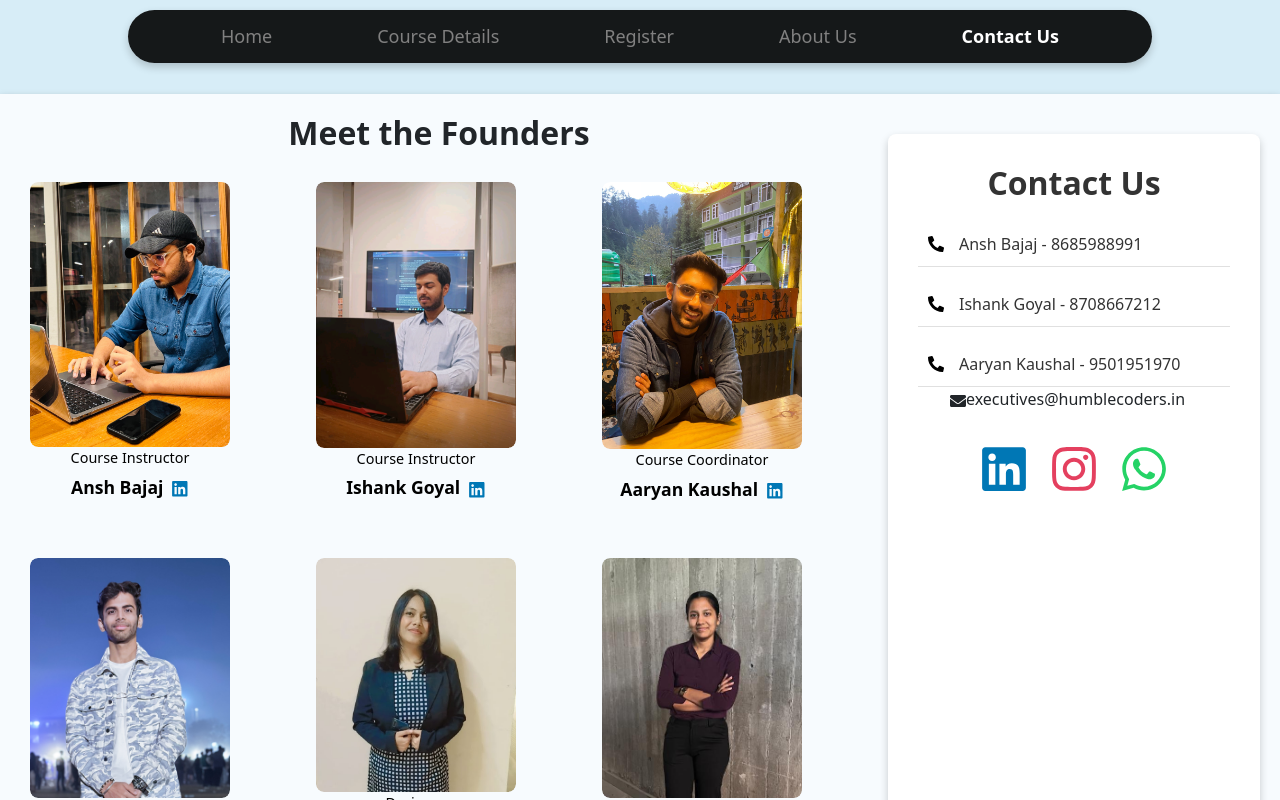
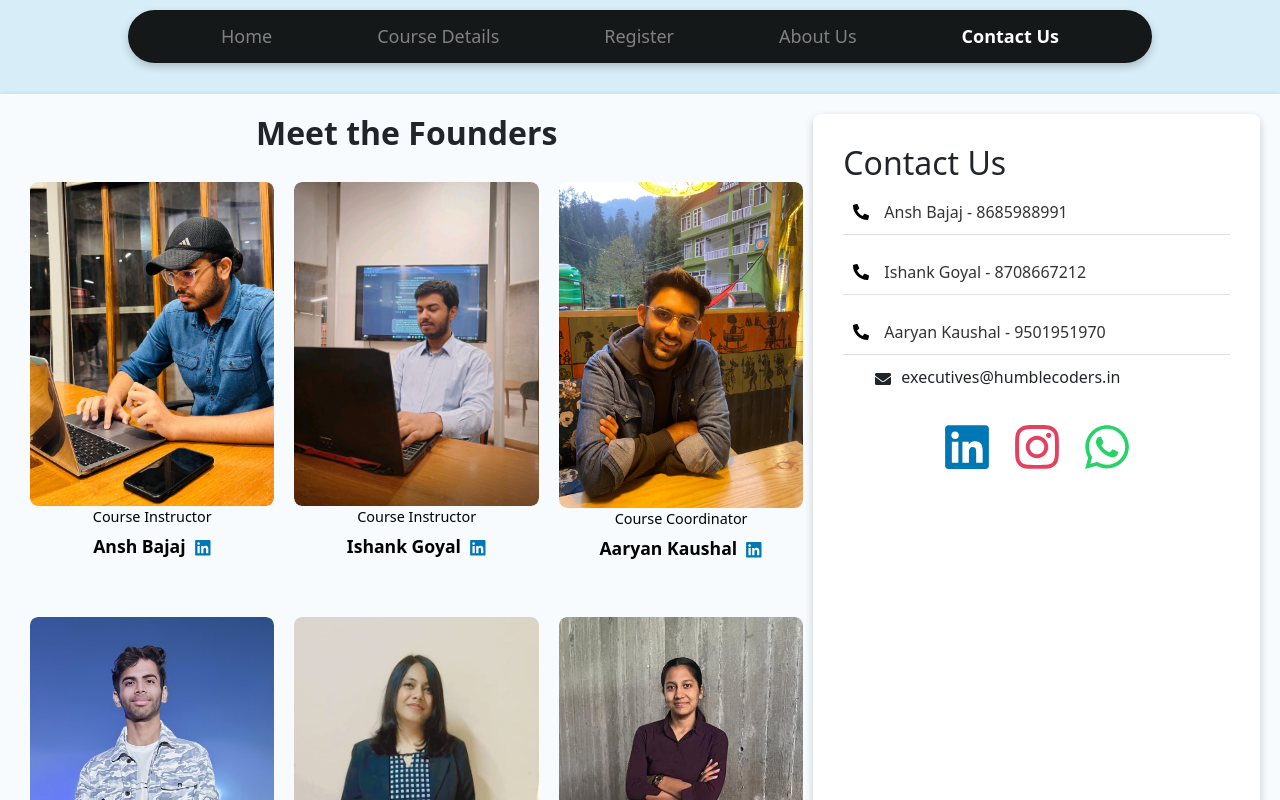
Before and after one commit to Aerykcodes/Humble-Coders-new, a React (Vite) app: page /contact in a window 1280 px wide. Shown: the top 800 px of the page. Built offline with nearby package versions, Linux system fonts and the light colour scheme; a web font is replaced by a local one.

Commit message:
Update Contact.css

```diff
--- a/src/assets/Pages/Contact/Contact.css
+++ b/src/assets/Pages/Contact/Contact.css
@@ -87,28 +87,33 @@ nav {
     display: flex;
     flex-direction: column;
     align-items: center;
+    flex: 2; /* Make the left section take more space */
 }
 
+/* Founder Images Grid */
 .founders-grid {
   display: grid; /* Use grid layout */
   grid-template-columns: repeat(3, 1fr); /* Always show 3 columns */
-  gap: 20px; /* Add spacing between founder cards */
+  gap: 20px; /* Constant gap between founder cards */
   justify-content: center; /* Center-align the grid content */
   width: 100%; /* Ensure grid spans the full container width */
 }
 
-
+/* Founder Cards */
 .founder-card {
-    width: 200px;
-    text-align: center;
+  width: 100%; /* Ensure each card takes full width of its grid cell */
+  text-align: center;
+  margin-bottom: 20px; /* Add bottom margin for spacing */
 }
 
+/* Image styles */
 .founder-image img {
-    width: 100%;
-    height: 100%;
-    object-fit: cover;
+  width: 100%; /* Makes the image fill the width of its container */
+  height: auto; /* Adjust height based on aspect ratio */
+  object-fit: cover; /* Makes images fit the container without distortion */
 }
 
+/* Founder Details */
 .founder-details {
     text-align: center;
     position: absolute;
@@ -131,23 +136,17 @@ nav {
     font-size: 1.1em;
     font-weight: bold;
 }
-
+.heading2{
+  text-align: center;
+}
 /* Right Section Styling */
 .right-section {
-    width: 35%;
+    flex: 1; /* Allow this section to grow and shrink based on space */
     padding: 30px;
     background-color: #ffffff;
     border-radius: 8px;
     box-shadow: 0 4px 8px rgba(0, 0, 0, 0.2);
     text-align: left;
-}
-
-.heading {
-    font-size: 2rem;
-    font-weight: bold;
-    color: #333333;
-    margin-bottom: 20px;
-    text-align: center;
 }
 
 /* Contact Information Styling */
@@ -183,7 +182,12 @@ nav {
     margin-top: 30px;
     gap: 20px;
 }
-
+.contact-email{
+  padding-top: 10px;
+}
+#e1{
+  margin-right: 10px;
+}
 .contact-social-media a {
     font-size: 2rem;
     transition: transform 0.3s;
@@ -271,13 +275,12 @@ nav {
     }
 
     .right-section {
-        width: 90%; /* Allow the right section to take more space */
+        width: 60%; /* Keep the contact info box width at 60% on large screens */
         margin-top: 20px;
     }
 
     .founders-grid {
-        flex-direction: row;
-        justify-content: space-around; /* Space out the founder cards evenly */
+        grid-template-columns: repeat(2, 1fr); /* Change to 2 columns on smaller screens */
     }
 
     .footer-text {
@@ -301,8 +304,12 @@ nav {
         text-align: center;
     }
 
+    .right-section {
+        width: 90%; /* Full width for smaller screens */
+    }
+
     .founders-grid {
-        flex-direction: column; /* Stack the founder cards vertically */
+        grid-template-columns: repeat(1, 1fr); /* Stack the founder cards vertically */
     }
 
     .footer-social a {
@@ -321,47 +328,10 @@ nav {
     }
 
     .founders-grid {
-        flex-direction: column; /* Stack founder cards */
+        grid-template-columns: repeat(1, 1fr); /* Stack founder cards */
     }
 
     .footer-text {
         font-size: 0.8rem;
     }
 }
-.contact-container {
-  display: flex;  /* Use flex to arrange both sections side by side */
-  flex-wrap: wrap; /* Allow wrapping for smaller screens */
-  justify-content: space-between; /* Make sure the right section moves to the right */
-  gap: 20px; /* Spacing between the left and right sections */
-  padding: 20px;
-}
-
-/* Left Section */
-.left-section {
-  flex: 1; /* Allow the left section to take up the remaining space */
-  text-align: center; /* Center the content of the left section */
-}
-
-/* Right Section */
-.right-section {
-  width: 35%; /* Set a fixed width for the right section */
-  padding: 30px;
-  background-color: #ffffff;
-  border-radius: 8px;
-  box-shadow: 0 4px 8px rgba(0, 0, 0, 0.2);
-  text-align: left;
-  margin-top: 20px; /* Added some spacing for better alignment */
-}
-
-/* Media Query for Larger Screens */
-@media (min-width: 1024px) {
-  .contact-container {
-    justify-content: flex-end; /* Align the right section to the right of the container */
-    gap: 30px; /* Increase space between the sections if needed */
-  }
-
-  /* Optional: Adjust right section width on larger screens if needed */
-  .right-section {
-    width: 30%; /* Adjust the width of the right section for larger screens */
-  }
-}
```
